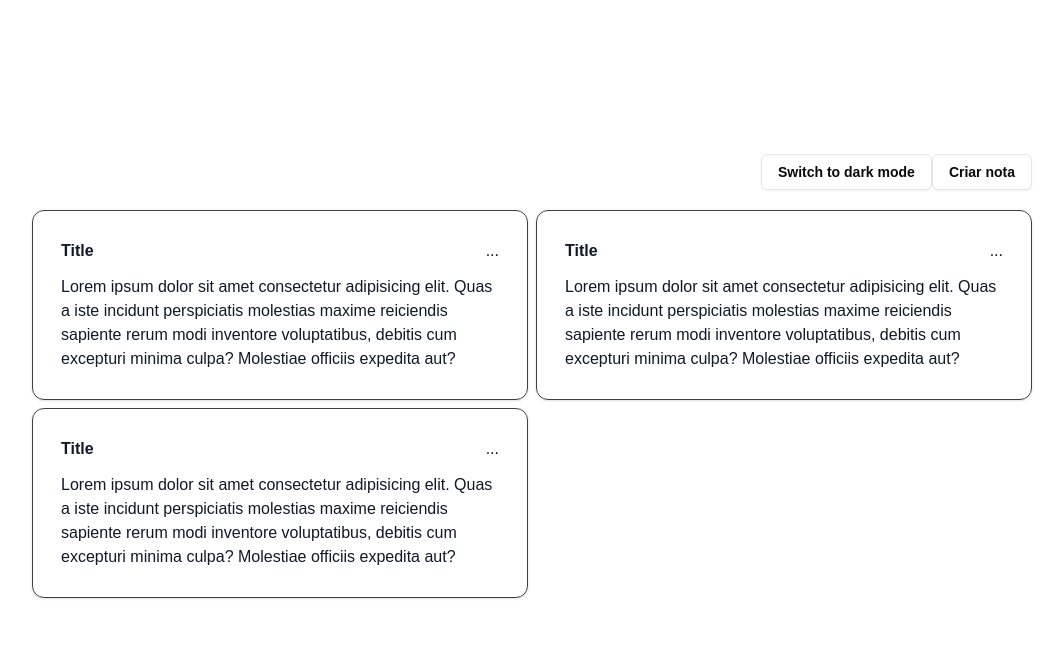
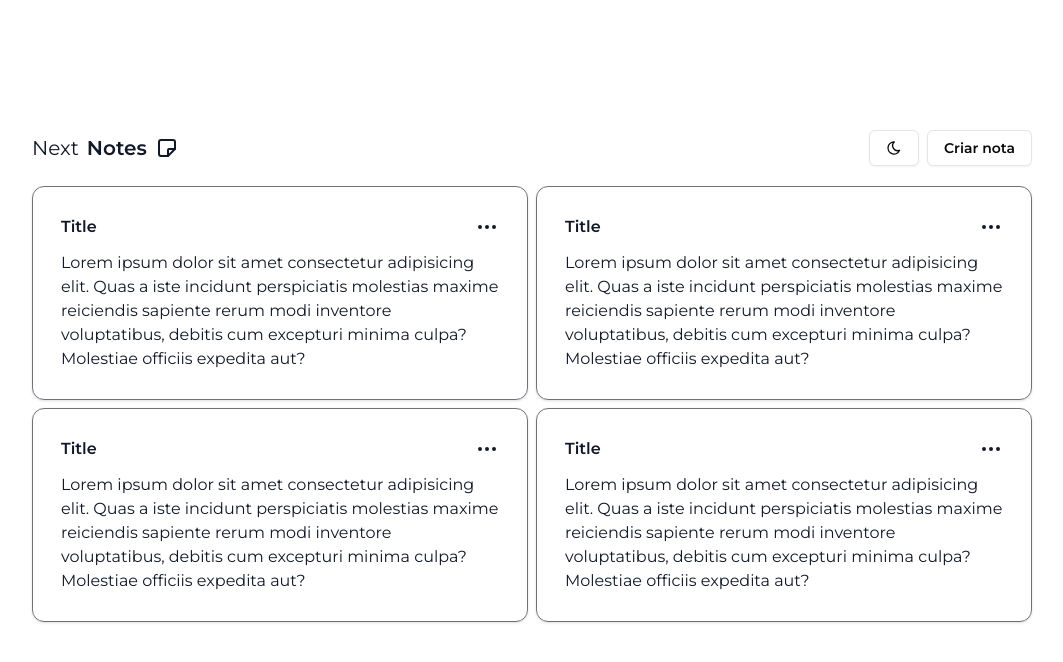
Before and after one commit to lucastheldl/Next-Drizzle-Notes, a Next.js app: page / in a window 1280 px wide. Shown: the top 662 px of the page, without its empty margins (108-1171 px from the left). Built offline with nearby package versions, Linux system fonts and the light colour scheme.

Commit message:
feature/add note options and dark theme

```diff
--- a/package.json
+++ b/package.json
@@ -16,7 +16,9 @@
 		"@auth/drizzle-adapter": "^1.7.4",
 		"@heroicons/react": "^2.2.0",
 		"@paralleldrive/cuid2": "^2.2.2",
+		"@radix-ui/react-dropdown-menu": "^2.1.2",
 		"@radix-ui/react-slot": "^1.1.0",
+		"@tabler/icons-react": "^3.23.0",
 		"@vercel/postgres": "^0.10.0",
 		"class-variance-authority": "^0.7.0",
 		"clsx": "^2.1.1",
--- /dev/null
+++ b/src/app/_components/note.tsx
@@ -0,0 +1,46 @@
+import { Card } from "@/components/ui/card";
+import { IconDots } from "@tabler/icons-react";
+import * as DropdownMenu from "@radix-ui/react-dropdown-menu";
+
+export function Note() {
+	return (
+		<Card className="bg-transparent p-7 border-zinc-500 text-gray-900 dark:text-white col-span-4">
+			<div className="flex justify-between items-center">
+				<h3 className="font-semibold">Title</h3>
+				<DropdownMenu.Root>
+					<DropdownMenu.Trigger asChild>
+						<button type="button" aria-label="Customise options">
+							<IconDots />
+						</button>
+					</DropdownMenu.Trigger>
+
+					<DropdownMenu.Portal>
+						<DropdownMenu.Content className="bg-white border-2 border-zinc-500 dark:bg-black rounded-md p-2">
+							<DropdownMenu.Item>
+								<button type="button" aria-label="editar">
+									Editar
+								</button>
+							</DropdownMenu.Item>
+							<DropdownMenu.Item>
+								<button type="button" aria-label="duplicar">
+									Duplicar
+								</button>
+							</DropdownMenu.Item>
+							<DropdownMenu.Item>
+								<button type="button" aria-label="deletar">
+									Deletar
+								</button>
+							</DropdownMenu.Item>
+						</DropdownMenu.Content>
+					</DropdownMenu.Portal>
+				</DropdownMenu.Root>
+			</div>
+			<p className="mt-3">
+				Lorem ipsum dolor sit amet consectetur adipisicing elit. Quas a iste
+				incidunt perspiciatis molestias maxime reiciendis sapiente rerum modi
+				inventore voluptatibus, debitis cum excepturi minima culpa? Molestiae
+				officiis expedita aut?
+			</p>
+		</Card>
+	);
+}
--- a/src/app/layout.tsx
+++ b/src/app/layout.tsx
@@ -1,11 +1,18 @@
 import type { Metadata } from "next";
 import ThemeProvider from "../components/ThemeProvider";
+
+import { Montserrat } from "next/font/google";
 import "./globals.css";
 
 export const metadata: Metadata = {
 	title: "Next Notes",
 	description: "Generated by create next app",
 };
+
+const montserrat = Montserrat({
+	subsets: ["latin"],
+	display: "swap",
+});
 
 export default function RootLayout({
 	children,
@@ -15,7 +22,9 @@ export default function RootLayout({
 	return (
 		<html lang="en">
 			<ThemeProvider>
-				<body>{children}</body>
+				<body className={`${montserrat.className} antialiased `}>
+					{children}
+				</body>
 			</ThemeProvider>
 		</html>
 	);
--- a/src/app/page.tsx
+++ b/src/app/page.tsx
@@ -2,6 +2,8 @@
 import { Button } from "@/components/ui/button";
 import { Card } from "@/components/ui/card";
 import { useTheme } from "next-themes";
+import { Note } from "./_components/note";
+import { IconMoon, IconSun, IconNote, IconDots } from "@tabler/icons-react";
 
 export default function Home() {
 	const { theme, setTheme } = useTheme();
@@ -13,16 +15,17 @@ export default function Home() {
 	return (
 		<div className="flex flex-col items-center justify-center gap-5 min-h-screen p-8 pb-20  font-[family-name:var(--font-geist-sans)] bg-white dark:bg-black">
 			<div className="flex justify-between items-center max-w-[1000px] w-full">
-				<h1 className="text-white font-semibold text-xl">
+				<h1 className="flex items-center gap-2 text-gray-900 dark:text-white font-semibold text-xl">
 					<span className="font-normal">Next</span> Notes
+					<IconNote />
 				</h1>
-				<div>
+				<div className="flex gap-2 items-center">
 					<Button
 						variant={"outline"}
 						className="font-semibold"
 						onClick={() => setTheme(theme === "dark" ? "light" : "dark")}
 					>
-						Switch to {theme === "dark" ? "light" : "dark"} mode
+						{theme === "dark" ? <IconSun /> : <IconMoon />}
 					</Button>
 					<Button
 						variant={"outline"}
@@ -34,42 +37,10 @@ export default function Home() {
 				</div>
 			</div>
 			<div className="grid grid-cols-8 items-center justify-items-center gap-2 max-w-[1000px] h-fit">
-				<Card className="bg-transparent p-7 border-zinc-700 text-gray-900 dark:text-white col-span-4">
-					<div className="flex justify-between items-center">
-						<h3 className="font-semibold">Title</h3>
-						<div>...</div>
-					</div>
-					<p className="mt-3">
-						Lorem ipsum dolor sit amet consectetur adipisicing elit. Quas a iste
-						incidunt perspiciatis molestias maxime reiciendis sapiente rerum
-						modi inventore voluptatibus, debitis cum excepturi minima culpa?
-						Molestiae officiis expedita aut?
-					</p>
-				</Card>
-				<Card className="bg-transparent p-7 border-zinc-700 text-gray-900 dark:text-white col-span-4">
-					<div className="flex justify-between items-center">
-						<h3 className="font-semibold">Title</h3>
-						<div>...</div>
-					</div>
-					<p className="mt-3">
-						Lorem ipsum dolor sit amet consectetur adipisicing elit. Quas a iste
-						incidunt perspiciatis molestias maxime reiciendis sapiente rerum
-						modi inventore voluptatibus, debitis cum excepturi minima culpa?
-						Molestiae officiis expedita aut?
-					</p>
-				</Card>
-				<Card className="bg-transparent p-7 border-zinc-700 text-gray-900 dark:text-white col-span-4">
-					<div className="flex justify-between items-center">
-						<h3 className="font-semibold">Title</h3>
-						<div>...</div>
-					</div>
-					<p className="mt-3">
-						Lorem ipsum dolor sit amet consectetur adipisicing elit. Quas a iste
-						incidunt perspiciatis molestias maxime reiciendis sapiente rerum
-						modi inventore voluptatibus, debitis cum excepturi minima culpa?
-						Molestiae officiis expedita aut?
-					</p>
-				</Card>
+				<Note />
+				<Note />
+				<Note />
+				<Note />
 			</div>
 		</div>
 	);
--- a/src/components/ThemeProvider.tsx
+++ b/src/components/ThemeProvider.tsx
@@ -9,7 +9,7 @@ const ThemeProvider = ({ children }) => {
 		setMounted(true);
 	}, []);
 
-	if (!mounted) return <>{children}</>;
+	if (!mounted) return null;
 
 	return <NextThemesProvider attribute="class">{children}</NextThemesProvider>;
 };
```
Also changed, not shown: .eslintrc.json (deleted), 1 other file (tests, documents, lock files or other folders).
